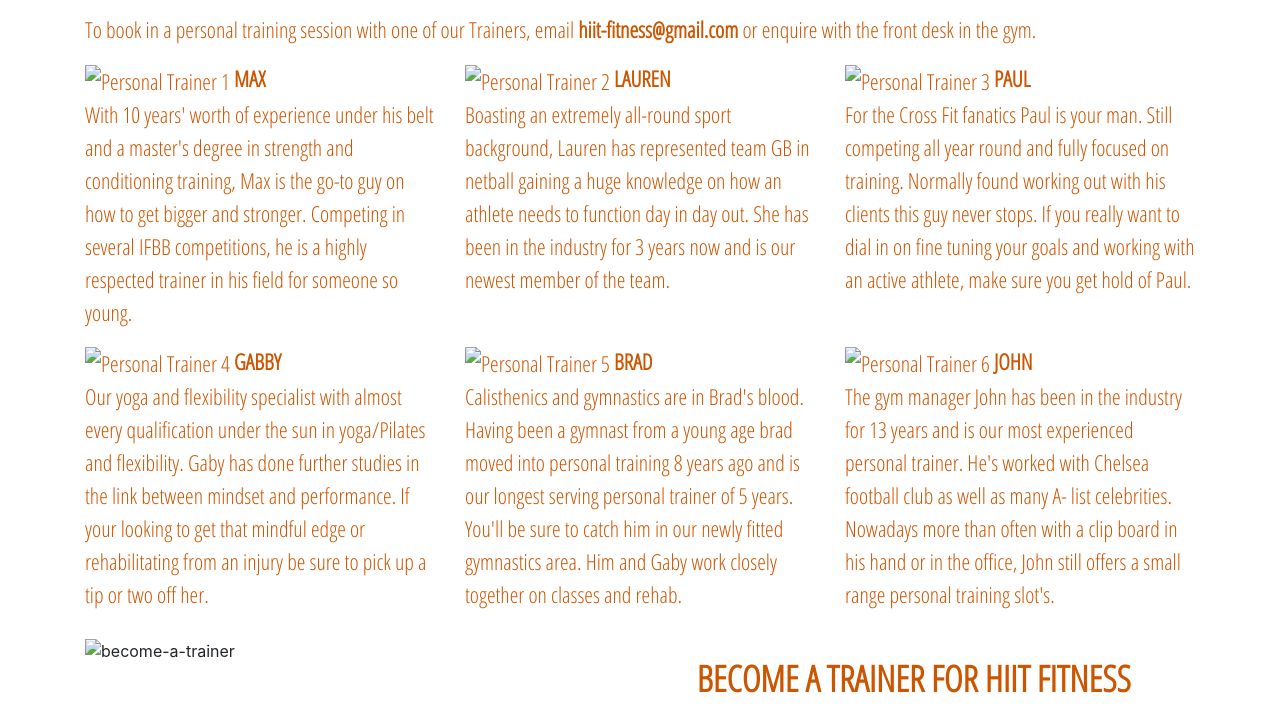
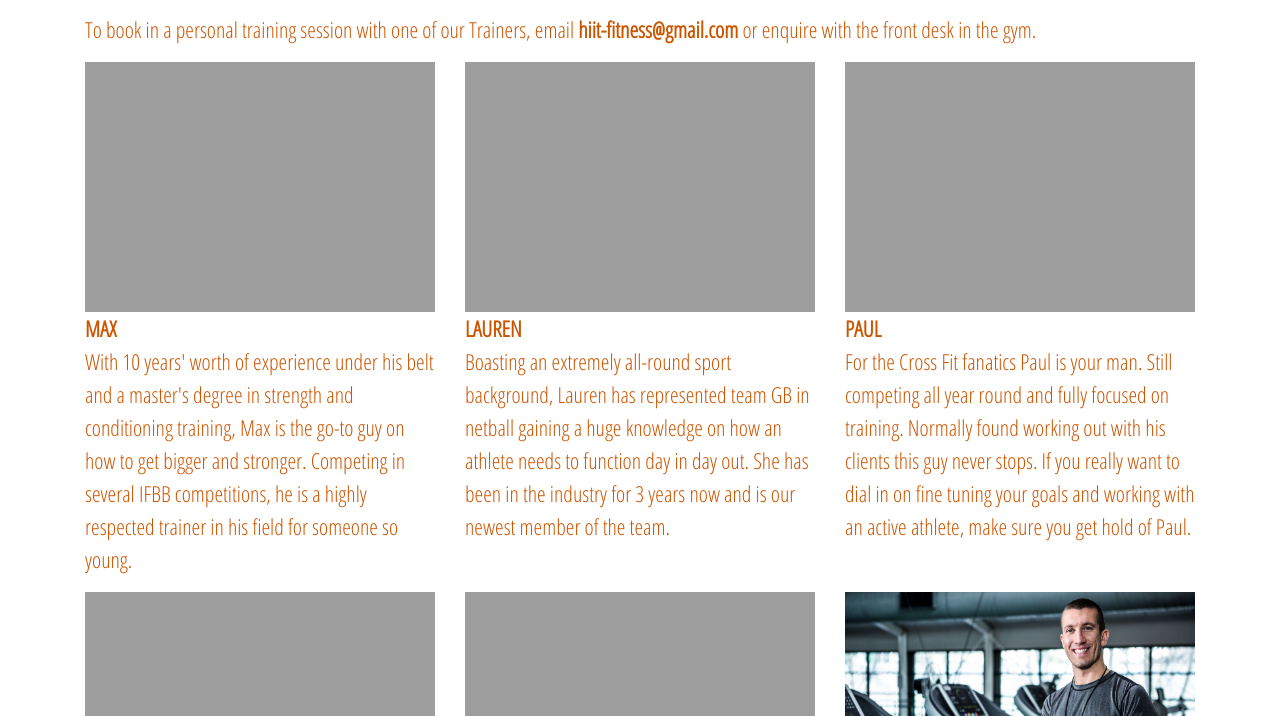
Before and after one commit to Amiejohnstone18/HIIT_Fitness, a plain HTML site: page personal-trainers.html in a window 1280 px wide. Shown: the part 348-1064 px from the top of the page. Drawn offline with nearby package versions, Linux system fonts and the light colour scheme; the site is published under a folder, as on GitHub Pages, so addresses that start at the root find nothing.

Commit message:
Adding new personal-trainers.html

```diff
--- a/personal-trainers.html
+++ b/personal-trainers.html
@@ -21,7 +21,7 @@
 	<header>
 		<nav class="navbar">
 			<a class="navbar-brand" href="index.html">
-				<img src="/assets/images/HIIT-LOGO.png " width="200" height="150" class="logo" alt="Logo"></a>
+				<img src="assets/images/HIIT-LOGO.png " width="200" height="150" class="logo" alt="Logo"></a>
 				<a href="sign-up.html" class="badge">SIGN UP FOR £24.99</a>
 		</nav>
 		<ul class="nav nav-fill" id="nav-fill">
@@ -62,7 +62,7 @@
 		</div>
 		<div class="row">
 			<div class="col-sm" id="personal-max">
-				<img src="/assets/images/personal-trainer-1.jpg" alt="Personal Trainer 1" id="trainer-1">
+				<img src="assets/images/personal-trainer-1.jpg" alt="Personal Trainer 1" id="trainer-1">
 				<b>MAX</b>
 				<p>With 10 years' worth of experience under his belt and a master's degree in
 					strength and conditioning training, Max is the go-to guy on how to get bigger and stronger.
@@ -70,14 +70,14 @@
 					someone so young.</p>
 			</div>
 			<div class="col-sm" id="personal-lauren">
-				<img src="/assets/images/personal-trainer-2.jpg" alt="Personal Trainer 2" id="trainer-2">
+				<img src="assets/images/personal-trainer-2.jpg" alt="Personal Trainer 2" id="trainer-2">
 				<b>LAUREN</b>
 				<p>Boasting an extremely all-round sport background, Lauren has represented team GB
 					in netball gaining a huge knowledge on how an athlete needs to function day in day out. She has
 					been in the industry for 3 years now and is our newest member of the team.</p>
 			</div>
 			<div class="col-sm" id="personal-paul">
-				<img src="/assets/images/personal-trainer-3.jpg" alt="Personal Trainer 3" id="trainer-3">
+				<img src="assets/images/personal-trainer-3.jpg" alt="Personal Trainer 3" id="trainer-3">
 				<b>PAUL</b>
 				<p>For the Cross Fit fanatics Paul is your man. Still competing all year round and
 					fully focused on training. Normally found working out with his clients this guy never stops. If
@@ -91,7 +91,7 @@
 	<div class="container">
 		<div class="row">
 			<div class="col-sm" id="personal-gabby">
-				<img src="/assets/images/personal-trainer-4.jpg" alt="Personal Trainer 4" id="trainer-4">
+				<img src="assets/images/personal-trainer-4.jpg" alt="Personal Trainer 4" id="trainer-4">
 				<b>GABBY</b>
 				<p>Our yoga and flexibility specialist with almost every qualification under the
 					sun in yoga/Pilates and flexibility. Gaby has done further studies in the link between mindset
@@ -99,7 +99,7 @@
 					sure to pick up a tip or two off her.</p>
 			</div>
 			<div class="col-sm" id="personal-brad">
-				<img src="/assets/images/personal-trainer-5.jpg" alt="Personal Trainer 5" id="trainer-5">
+				<img src="assets/images/personal-trainer-5.jpg" alt="Personal Trainer 5" id="trainer-5">
 				<b>BRAD</b>
 				<p>Calisthenics and gymnastics are in Brad's blood. Having been a gymnast from a
 					young age brad moved into personal training 8 years ago and is our longest serving personal
@@ -107,7 +107,7 @@
 					Gaby work closely together on classes and rehab.</p>
 			</div>
 			<div class="col-sm" id="personal-john">
-				<img src="/assets/images/personal-trainer-6.jpg" alt="Personal Trainer 6" id="trainer-6">
+				<img src="assets/images/personal-trainer-6.jpg" alt="Personal Trainer 6" id="trainer-6">
 				<b>JOHN</b>
 				<p>The gym manager John has been in the industry for 13 years and is our most
 					experienced personal trainer. He's worked with Chelsea football club as well as many A- list
@@ -119,7 +119,7 @@
 		<div class="container" id="trainer-box">
 			<div class="row">
 				<div class="col-sm">
-					<img src="/assets/images/become-a-trainer.jpg" id="become-a-trainer" alt="become-a-trainer">
+					<img src="assets/images/become-a-trainer.jpg" id="become-a-trainer" alt="become-a-trainer">
     </div>
 					<!-- Become a Trainer Txt-->
 					<div class="col-sm">
```
